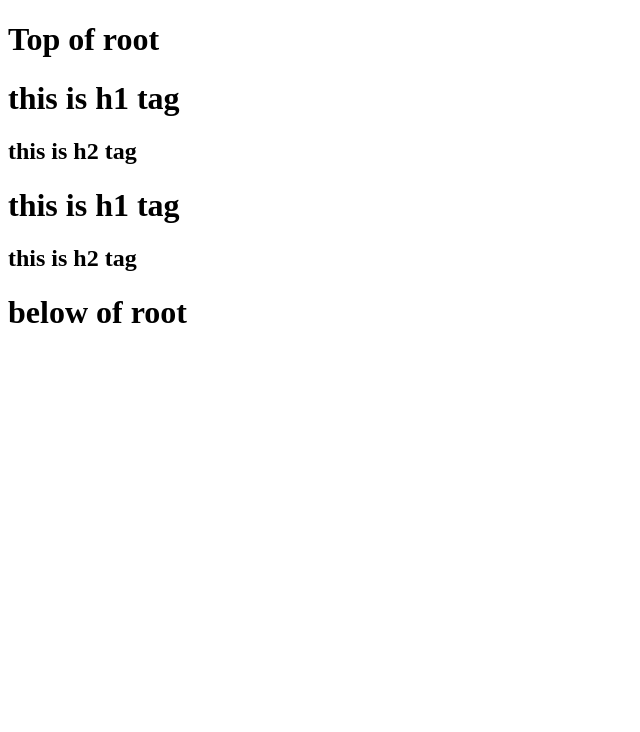
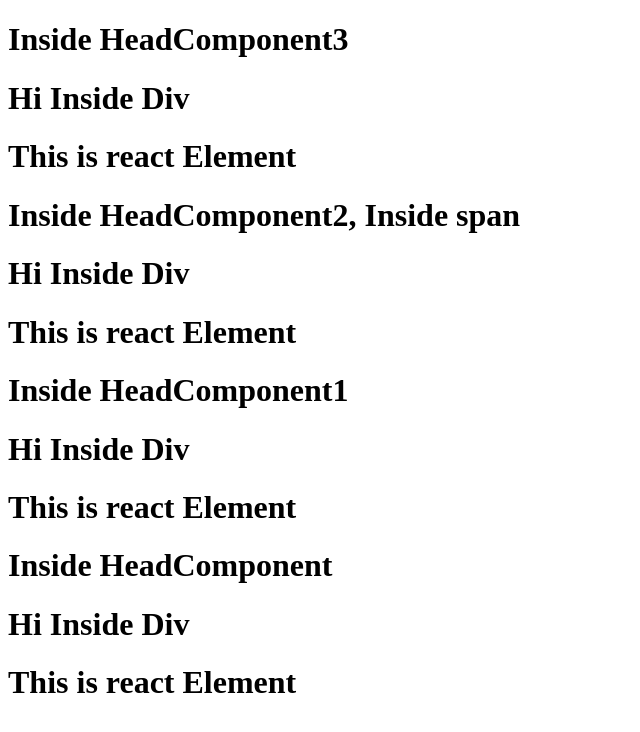
Before and after one commit to prasadchavan563/namaste_react, a React app: page / in a window 1280 px wide. Shown: the whole page, without its empty margins (0-640 px from the left). Built offline with nearby package versions, Linux system fonts and the light colour scheme.

Commit message:
third episode updated

```diff
--- a/app.js
+++ b/app.js
@@ -1,33 +1,50 @@
 import React from "react";
 import ReactDOM from 'react-dom/client';
-// const heading=React.createElement("h1",
-// {id:'col'},
-// "Hello World from React!") //children
-//         // {} object will give you attributes to your tags attribute means giving id or class {id:'root'}
 
-// console.log(heading);  //got object over here
 
-// const root=ReactDOM.createRoot(document.getElementById("root"))
+const heading=React.createElement("h1",{id:"root1"},"This is react Element")   //object
+const root=ReactDOM.createRoot(document.getElementById('root'))
 
-// root.render(heading) //render method job is create the object and convert it to the heading tag and put it that browser understood
+//JSX (transpiled before reaches the JS) - PARCEL -Bable
 
-const parent = React.createElement("div", { id: "parent" },
-    [React.createElement("div", { id: "child1" },
-        [React.createElement("h1", {}, "this is h1 tag"),
-        React.createElement("h2", {}, "this is h2 tag")]),
+//JSX => Bable transpiles it to React.createElement => ReactElement- JS Object => HTMLElement(render)
 
-    React.createElement("div", { id: "child2" },
-        [React.createElement("h1", {}, "this is h1 tag"),
-        React.createElement("h2", {}, "this is h2 tag")])
-    ]
+const head=(
+    <div>
+        <h1>Hi Inside Div</h1>
+        {heading}                {/* jsx   head is an react element*/}
+    </div>
 )
 
-console.log(parent);
+const span=<span>Inside span</span>
 
-const root = ReactDOM.createRoot(document.getElementById("root"))
-root.render(parent)  //everything is render inside this root element
+const HeadComponent=()=>{
+    return (
+        <div>
+            <h1>Inside HeadComponent</h1>
+            {head}
+        </div>
+    )
+}
+
+const HeadComponent1=()=>(
+        <div>
+            <h1>Inside HeadComponent1</h1>
+            {head}
+            <HeadComponent />
+        </div>
+)
+
+const HeadComponent2=()=><div><h1>Inside HeadComponent2, {span}</h1>{head} <HeadComponent1 /></div>
 
 
-//its is looking tedious so JSX come into picture
+const HeadComponent3=()=>(
+    <div>
+        <h1>Inside HeadComponent3</h1>
+        {head}
+        {HeadComponent2()}
+    </div>
+)
 
-// ReacteEement(object)=>HTMLAllCollection(browser)
+
+root.render(<HeadComponent3 />)
--- /dev/null
+++ b/git.txt
@@ -0,0 +1,2 @@
+list commit id------------git log --pretty=oneline
+move to another id ----------git checkout id
--- a/index.html
+++ b/index.html
@@ -7,21 +7,10 @@
     <link rel="stylesheet" href="./index.css"/>
 </head>
 <body>
-    <h1>Top of root</h1>
+
     <div id="root">
         <h1>Hello World</h1>   <!-- h1 is replace by react -->
     </div>      <!-- here h1 tag created by js and it is injected -->
-    <h1>below of root</h1>  <!-- react is only replaced by root -->
-
-    <!-- <script>
-        const heading=document.createElement("h1")
-        heading.innerHTML="Hello World from Javascript!"
-
-        const root=document.getElementById("root")
-        root.appendChild(heading)
-    </script> -->
-    <!-- <script crossorigin src="https://unpkg.com/react@18/umd/react.development.js"></script>  this is the core file of react -->
-    <!-- <script crossorigin src="https://unpkg.com/react-dom@18/umd/react-dom.development.js"></script>  this is the react library which is useful for DOM operation -->
 
     <script type="module" src="./app.js"></script>    <!-- in html we injecting app.js -->
 </body>
```
